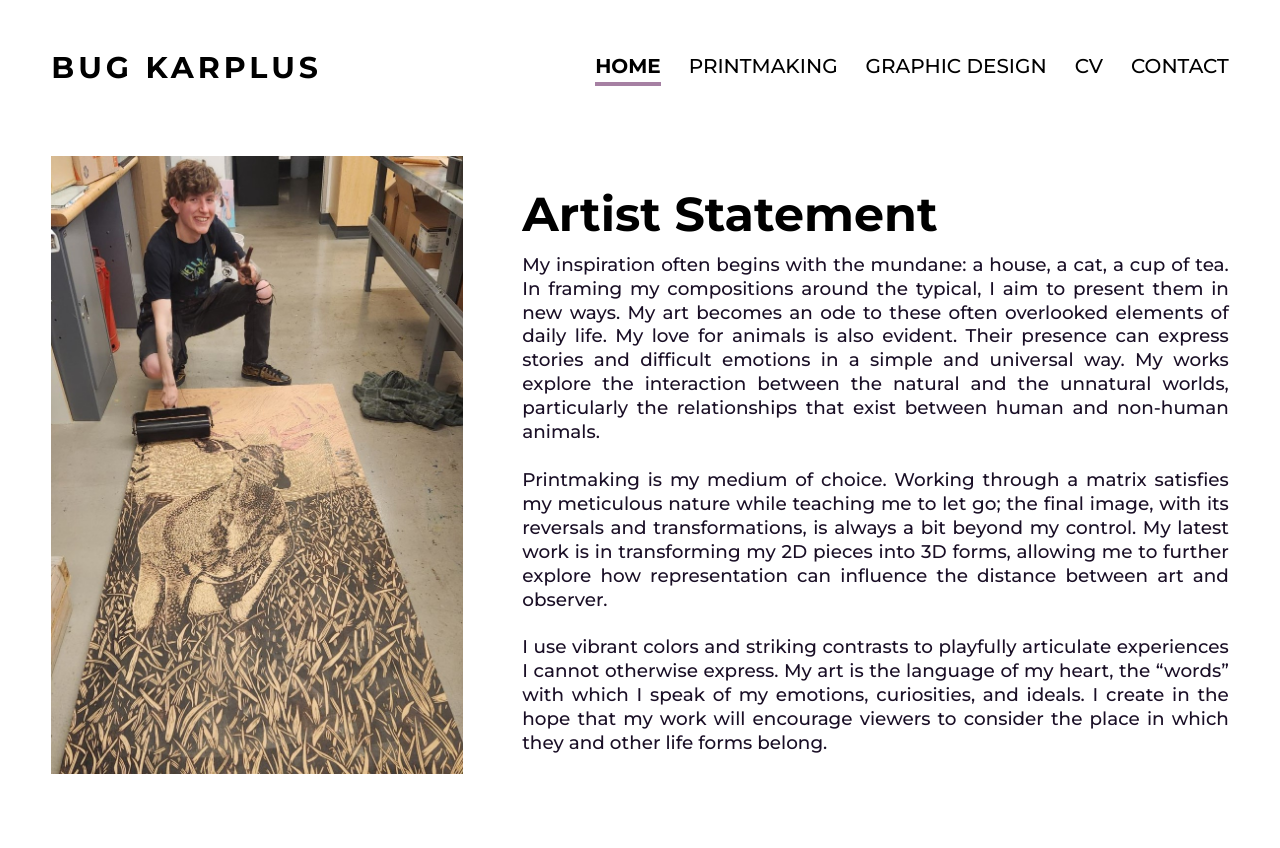
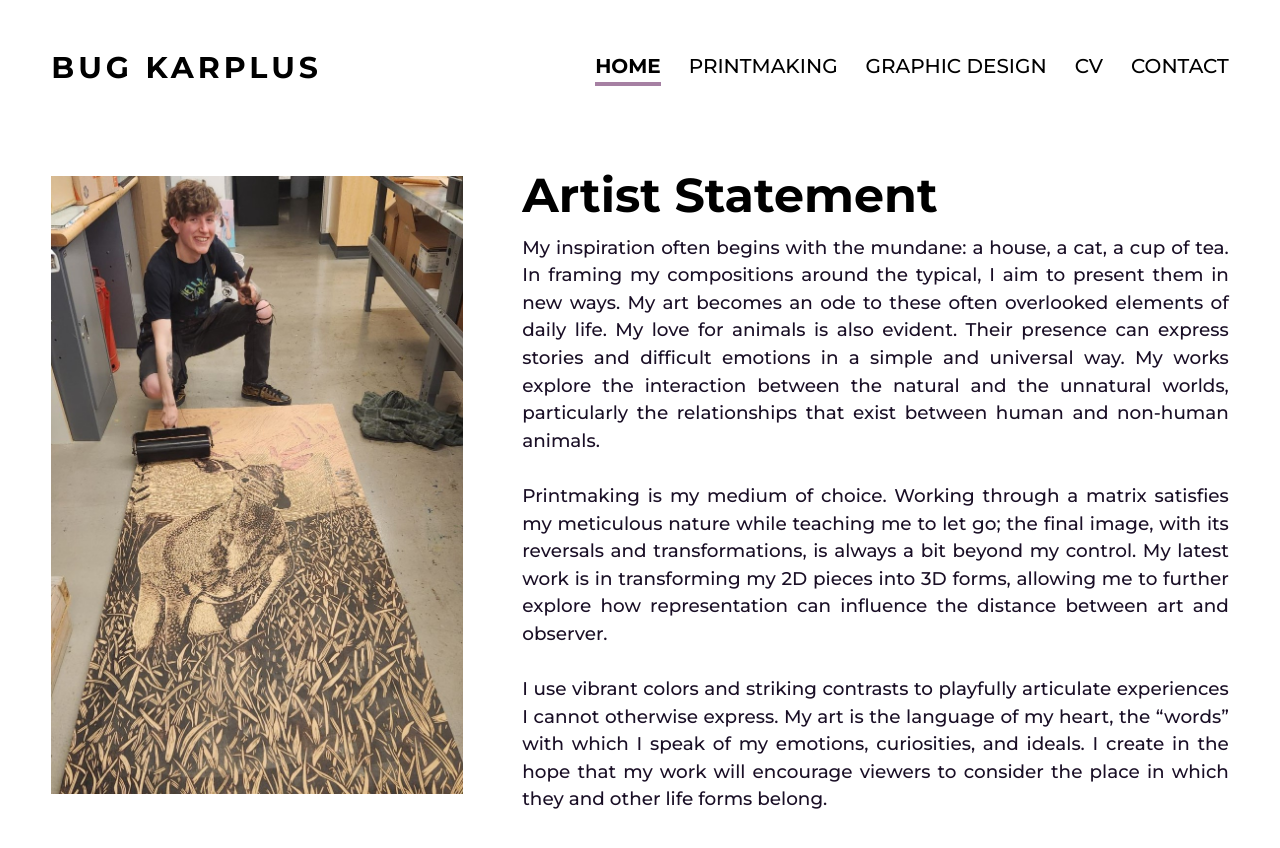
Before and after one commit to AlexisDeCoy/bug-portfolio, a React (Create React App) app: page / in a window 1280 px wide. Shown: the top 848 px of the page. Built offline with nearby package versions, Linux system fonts and the light colour scheme.

Commit message:
Home line-height

```diff
--- a/src/styles/Home.css
+++ b/src/styles/Home.css
@@ -17,7 +17,7 @@
 .home-text {
     font-size: calc(12px + 0.5vw);
     font-weight: 500;
-    line-height: 1.3em;
+    line-height: 1.5em;
 }
 
 @media (max-width: 768px) {
@@ -42,6 +42,7 @@
 
     .home-text {
         font-size: 12px;
+        line-height: 1.3em;
     }
 }
 
```
